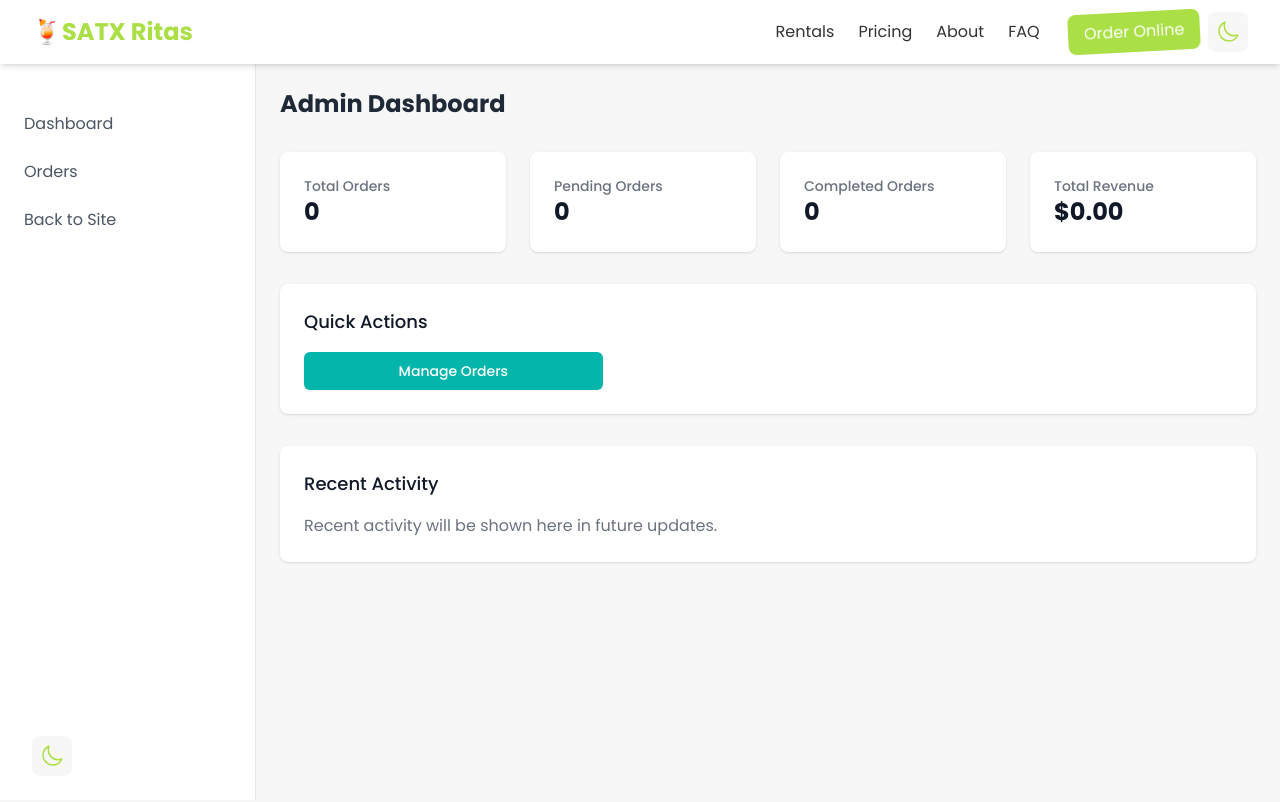
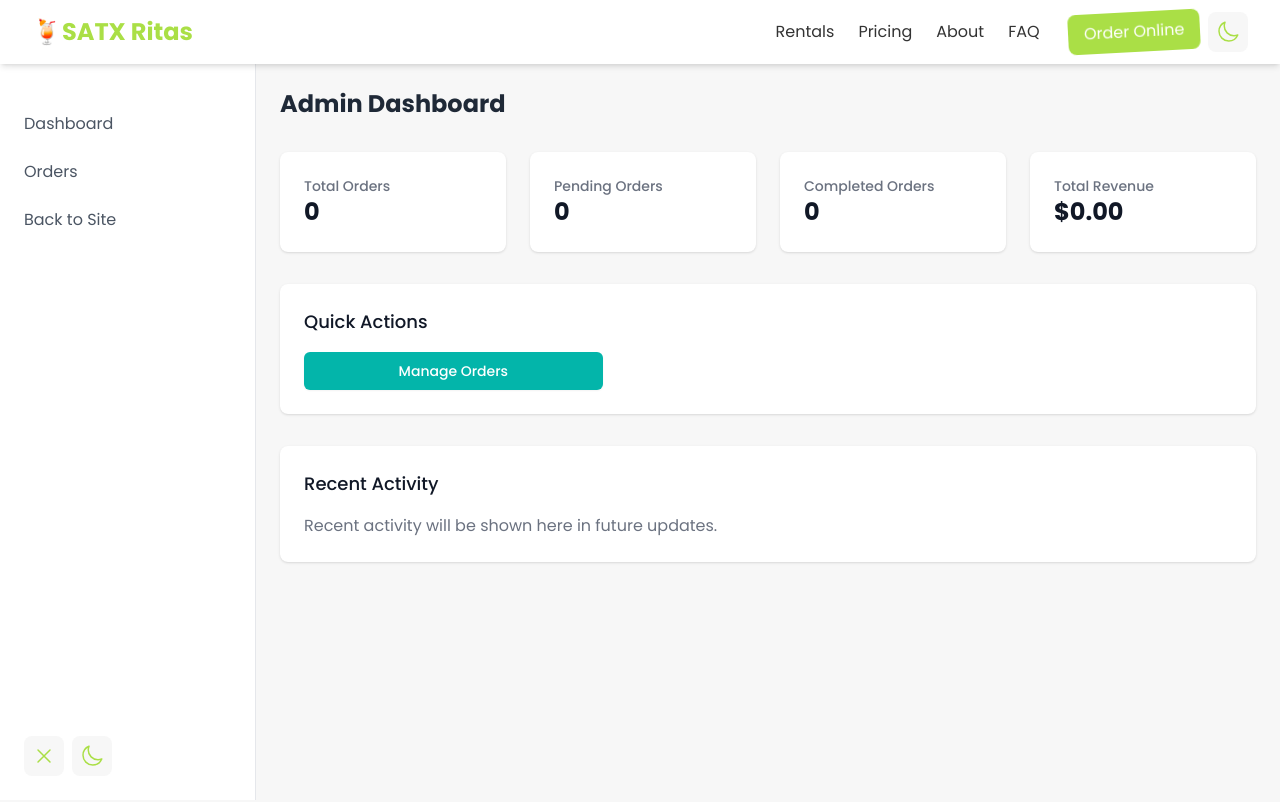
Before and after one commit to cboydstun/ritas-v1, a Next.js app: page /admin in a window 1280 px wide. Shown: the top 802 px of the page. Built offline with nearby package versions, Linux system fonts and the light colour scheme; no server answers.

Commit message:
open / close admin sidebar

```diff
--- a/src/components/admin/AdminLayout.tsx
+++ b/src/components/admin/AdminLayout.tsx
@@ -1,15 +1,22 @@
 import Link from "next/link";
 import ThemeToggle from "@/components/ThemeToggle";
+import { useState } from "react";
 
 interface AdminLayoutProps {
   children: React.ReactNode;
 }
 
 export default function AdminLayout({ children }: AdminLayoutProps) {
+  const [isSidebarOpen, setIsSidebarOpen] = useState(true);
+
   return (
     <div className="min-h-screen bg-light dark:bg-charcoal">
       {/* Sidebar */}
-      <aside className="fixed top-0 left-0 h-screen w-64 bg-white dark:bg-gray-800 border-r border-gray-200 dark:border-gray-700">
+      <aside
+        className={`fixed top-0 left-0 h-screen w-64 bg-white dark:bg-gray-800 border-r border-gray-200 dark:border-gray-700 transition-transform duration-300 ${
+          isSidebarOpen ? "translate-x-0" : "-translate-x-full"
+        }`}
+      >
         <div className="p-6">
           <h2 className="text-xl font-bold text-gray-800 dark:text-white">
             Admin Panel
@@ -35,13 +42,57 @@ export default function AdminLayout({ children }: AdminLayoutProps) {
             Back to Site
           </Link>
         </nav>
-        <div className="absolute bottom-0 left-0 right-0 p-6">
+        <div className="absolute bottom-0 left-0 right-0 p-6 flex items-center">
+          <button
+            onClick={() => setIsSidebarOpen(!isSidebarOpen)}
+            className="p-2 rounded-lg bg-light hover:bg-gray-100 dark:bg-charcoal dark:hover:bg-gray-800 transition-all duration-300"
+            aria-label={isSidebarOpen ? "Close sidebar" : "Open sidebar"}
+          >
+            <svg
+              className="w-6 h-6 text-margarita hover:text-teal transition-colors"
+              fill="none"
+              stroke="currentColor"
+              viewBox="0 0 24 24"
+            >
+              <path
+                strokeLinecap="round"
+                strokeLinejoin="round"
+                strokeWidth={1.5}
+                d="M6 18L18 6M6 6l12 12"
+              />
+            </svg>
+          </button>
           <ThemeToggle />
         </div>
       </aside>
 
       {/* Main content */}
-      <main className="ml-64 min-h-screen">
+      {/* Toggle button for collapsed state */}
+      {!isSidebarOpen && (
+        <button
+          onClick={() => setIsSidebarOpen(true)}
+          className="fixed bottom-6 left-6 z-40 p-2 rounded-lg bg-light hover:bg-gray-100 dark:bg-charcoal dark:hover:bg-gray-800 transition-all duration-300"
+          aria-label="Open sidebar"
+        >
+          <svg
+            className="w-6 h-6 text-margarita hover:text-teal transition-colors"
+            fill="none"
+            stroke="currentColor"
+            viewBox="0 0 24 24"
+          >
+            <path
+              strokeLinecap="round"
+              strokeLinejoin="round"
+              strokeWidth={1.5}
+              d="M4 6h16M4 12h16M4 18h16"
+            />
+          </svg>
+        </button>
+      )}
+
+      <main
+        className={`transition-all duration-300 ${isSidebarOpen ? "ml-64" : "ml-0"} min-h-screen`}
+      >
         <div className="max-w-7xl mx-auto">{children}</div>
       </main>
     </div>
```
